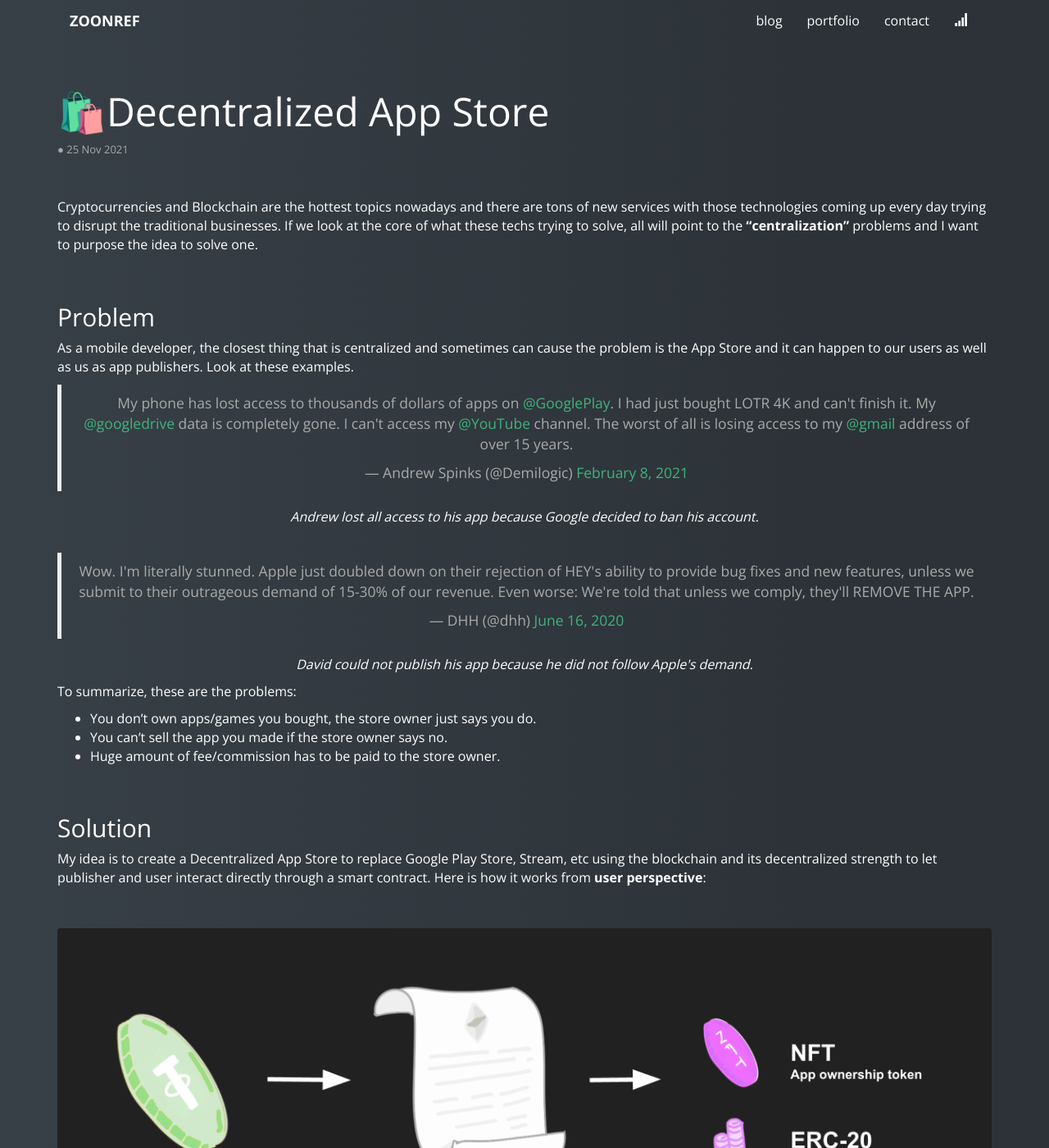
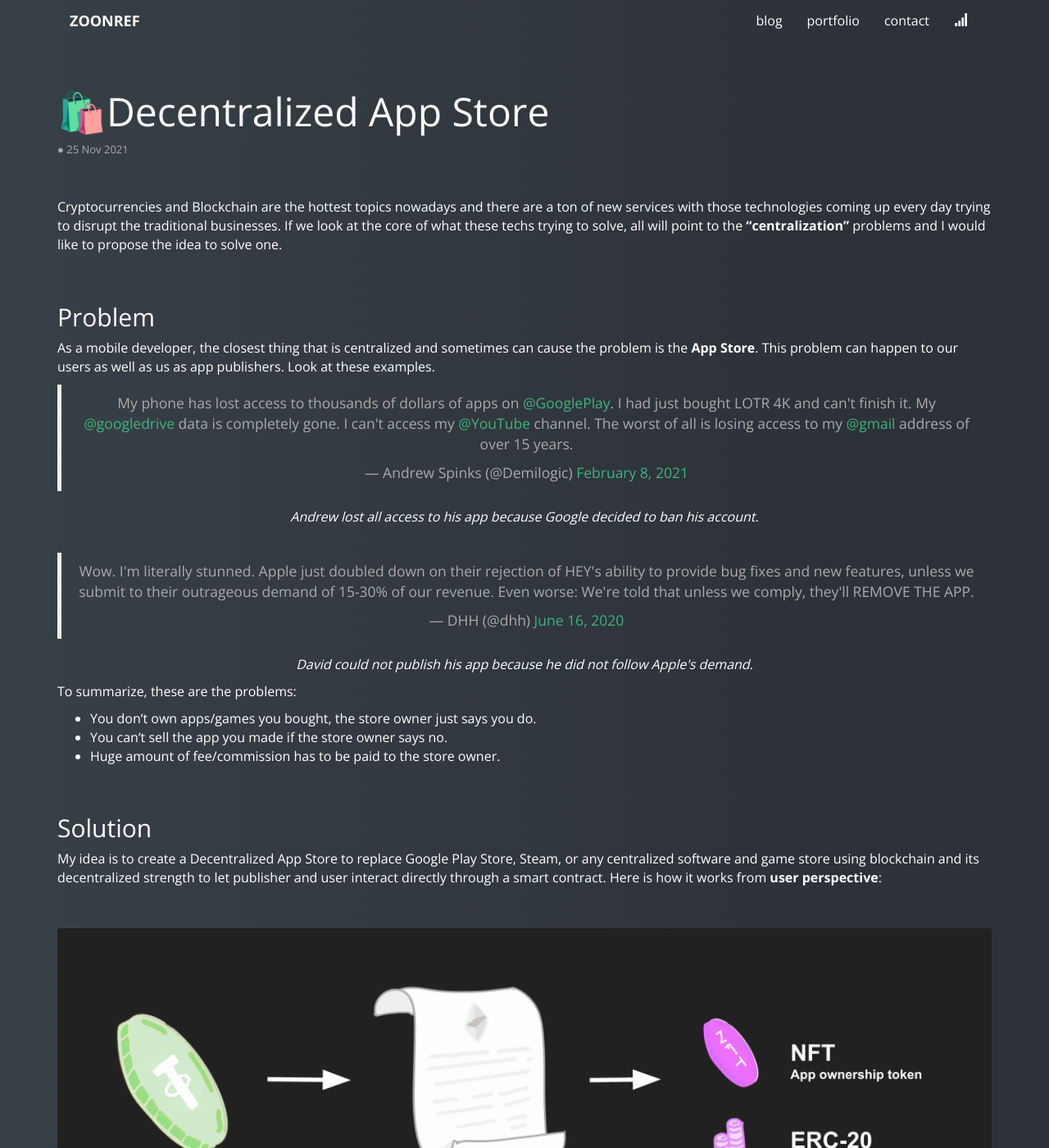
Before and after one commit to zoonooz/zoonooz.github.io, a Jekyll site: the page built from _posts/blog/2021-11-25-das.md, in a window 1280 px wide and 1400 px high. Shown: the whole window at 82% size. Built offline with Jekyll 4.4.1, drawn with Linux system fonts in a browser that asks for light colours; comment, search, counter and statistics services are not loaded.

Commit message:
fix typo

```diff
--- a/_posts/blog/2021-11-25-das.md
+++ b/_posts/blog/2021-11-25-das.md
@@ -6,10 +6,10 @@ categories: blog
 tag: [idea, blockchain]
 ---
 
-Cryptocurrencies and Blockchain are the hottest topics nowadays and there are tons of new services with those technologies coming up every day trying to disrupt the traditional businesses. If we look at the core of what these techs trying to solve, all will point to the **"centralization"** problems and I want to purpose the idea to solve one.
+Cryptocurrencies and Blockchain are the hottest topics nowadays and there are a ton of new services with those technologies coming up every day trying to disrupt the traditional businesses. If we look at the core of what these techs trying to solve, all will point to the **"centralization"** problems and I would like to propose the idea to solve one.
 
 ## Problem
-As a mobile developer, the closest thing that is centralized and sometimes can cause the problem is the App Store and it can happen to our users as well as us as app publishers. Look at these examples.
+As a mobile developer, the closest thing that is centralized and sometimes can cause the problem is the **App Store**. This problem can happen to our users as well as us as app publishers. Look at these examples.
 
 <center>
 <blockquote class="twitter-tweet"><p lang="en" dir="ltr">My phone has lost access to thousands of dollars of apps on <a href="https://twitter.com/GooglePlay?ref_src=twsrc%5Etfw">@GooglePlay</a>. I had just bought LOTR 4K and can&#39;t finish it. My <a href="https://twitter.com/googledrive?ref_src=twsrc%5Etfw">@googledrive</a> data is completely gone. I can&#39;t access my <a href="https://twitter.com/YouTube?ref_src=twsrc%5Etfw">@YouTube</a> channel. The worst of all is losing access to my <a href="https://twitter.com/gmail?ref_src=twsrc%5Etfw">@gmail</a> address of over 15 years.</p>&mdash; Andrew Spinks (@Demilogic) <a href="https://twitter.com/Demilogic/status/1358661841220730882?ref_src=twsrc%5Etfw">February 8, 2021</a></blockquote> <script async src="https://platform.twitter.com/widgets.js" charset="utf-8"></script>
@@ -28,7 +28,7 @@ To summarize, these are the problems:
 - Huge amount of fee/commission has to be paid to the store owner.
 
 ## Solution
-My idea is to create a Decentralized App Store to replace Google Play Store, Stream, etc using the blockchain and its decentralized strength to let publisher and user interact directly through a smart contract. Here is how it works from **user perspective**:
+My idea is to create a Decentralized App Store to replace Google Play Store, Steam, or any centralized software and game store using blockchain and its decentralized strength to let publisher and user interact directly through a smart contract. Here is how it works from **user perspective**:
 
 <center>
 <img src="/img/blog/das/1.png" />
```
